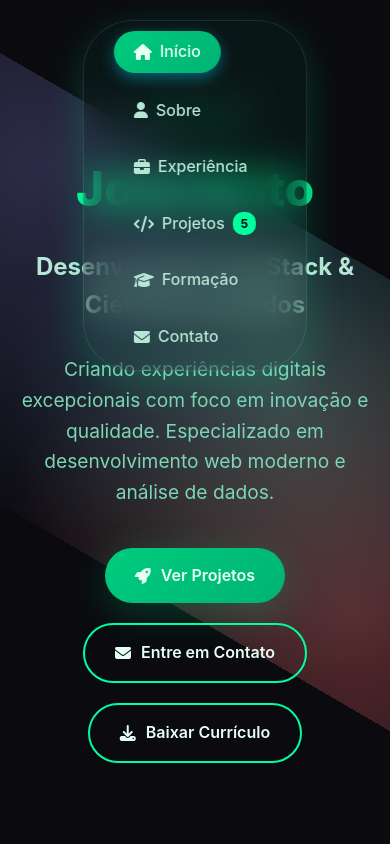
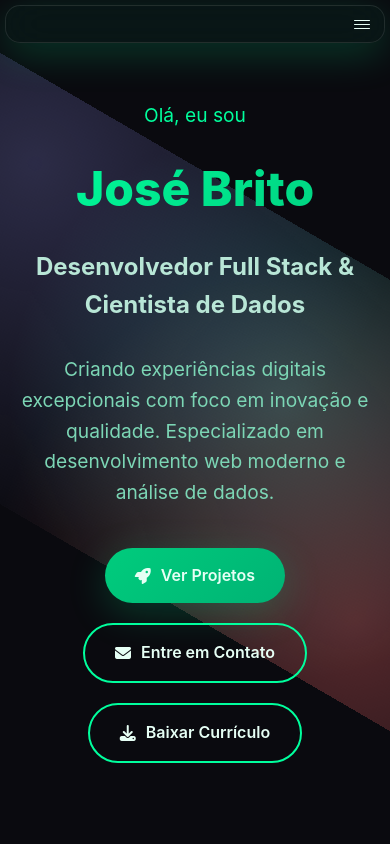
Before and after one commit to josevbrito/josevbrito.github.io, a Vue app: page /#home in a window 390 px wide. Shown: the top 844 px of the page. Built offline with nearby package versions, Linux system fonts and the light colour scheme.

Commit message:
fix: :art: Menu Mobile

```diff
--- a/src/assets/styles/_navigation.css
+++ b/src/assets/styles/_navigation.css
@@ -1,3 +1,4 @@
+/* Estilos base */
 .nav-container {
     position: fixed;
     top: 20px;
@@ -54,3 +55,276 @@
     border-radius: 10px;
     font-weight: bold;
 }
+
+/* Mobile Navigation */
+.mobile-nav {
+    display: none;
+}
+
+.mobile-toggle {
+    background: none;
+    border: none;
+    cursor: pointer;
+    padding: 6px;
+    position: relative;
+    width: 24px;
+    height: 24px;
+    z-index: 1002;
+    display: flex;
+    flex-direction: column;
+    justify-content: center;
+    align-items: center;
+}
+
+.mobile-toggle span {
+    display: block;
+    width: 16px;
+    height: 2px;
+    background: var(--text-primary);
+    margin: 1.5px 0;
+    transition: all 0.3s ease;
+    border-radius: 2px;
+}
+
+.mobile-toggle.active span:nth-child(1) {
+    transform: rotate(45deg) translate(3px, 3px);
+}
+
+.mobile-toggle.active span:nth-child(2) {
+    opacity: 0;
+}
+
+.mobile-toggle.active span:nth-child(3) {
+    transform: rotate(-45deg) translate(4px, -4px);
+}
+
+/* Mobile Menu Overlay */
+.mobile-menu-overlay {
+    position: fixed;
+    top: 0;
+    left: 0;
+    width: 100vw;
+    height: 100vh;
+    background: rgba(0, 0, 0, 0.8);
+    backdrop-filter: blur(10px);
+    opacity: 0;
+    visibility: hidden;
+    transition: all 0.3s ease;
+    z-index: 1001;
+}
+
+.mobile-menu-overlay.active {
+    opacity: 1;
+    visibility: visible;
+}
+
+.mobile-menu {
+    position: absolute;
+    top: 50%;
+    left: 50%;
+    transform: translate(-50%, -50%) scale(0.8);
+    background: var(--bg-glass);
+    backdrop-filter: blur(20px);
+    border: 1px solid rgba(255, 255, 255, 0.1);
+    border-radius: 20px;
+    padding: 30px;
+    min-width: 280px;
+    max-width: 90vw;
+    box-shadow: var(--shadow-primary);
+    transition: all 0.3s ease;
+}
+
+.mobile-menu-overlay.active .mobile-menu {
+    transform: translate(-50%, -50%) scale(1);
+}
+
+
+.mobile-menu-list {
+    list-style: none;
+    padding: 0;
+    margin: 0;
+}
+
+.mobile-nav-item {
+    margin-bottom: 8px;
+}
+
+.mobile-nav-link {
+    display: flex;
+    align-items: center;
+    gap: 12px;
+    padding: 12px 16px;
+    color: var(--text-secondary);
+    text-decoration: none;
+    border-radius: 12px;
+    transition: all 0.3s ease;
+    font-weight: 500;
+}
+
+.mobile-nav-link:hover,
+.mobile-nav-link.active {
+    color: var(--text-primary);
+    background: var(--gradient-tertiary);
+    box-shadow: 0 2px 10px rgba(0, 212, 255, 0.3);
+}
+
+.mobile-nav-link i {
+    width: 20px;
+    text-align: center;
+}
+
+.mobile-nav-link .project-counter {
+    margin-left: auto;
+}
+
+/* Media Queries - Responsividade */
+
+/* Tablets grandes e desktops pequenos */
+@media (max-width: 1024px) {
+    .nav-menu {
+        gap: 20px;
+    }
+
+    .nav-link {
+        padding: 6px 16px;
+        font-size: 14px;
+    }
+
+    .nav-glass {
+        padding: 10px 25px;
+    }
+}
+
+/* Tablets */
+@media (max-width: 768px) {
+    .nav-container {
+        top: 15px;
+        left: 20px;
+        right: 20px;
+        transform: none;
+        width: calc(100% - 40px);
+    }
+
+    .nav-glass {
+        border-radius: 20px;
+        padding: 12px 20px;
+        display: flex;
+        justify-content: flex-end;
+    }
+
+    .nav-menu {
+        gap: 15px;
+    }
+
+    .nav-link {
+        padding: 6px 12px;
+        font-size: 13px;
+    }
+
+    .nav-link span {
+        display: none;
+    }
+
+    .project-counter {
+        font-size: 10px;
+        padding: 1px 6px;
+    }
+}
+
+/* Smartphones grandes */
+@media (max-width: 640px) {
+    .desktop-menu {
+        display: none;
+    }
+
+    .mobile-nav {
+        display: block;
+    }
+
+    .nav-container {
+        top: 10px;
+        left: 10px;
+        right: 10px;
+        width: calc(100% - 20px);
+    }
+
+    .nav-glass {
+        padding: 8px 12px;
+        border-radius: 15px;
+        display: flex;
+        justify-content: flex-end;
+        width: auto;
+        min-width: auto;
+    }
+}
+
+/* Smartphones pequenos */
+@media (max-width: 480px) {
+    .nav-container {
+        top: 5px;
+        left: 5px;
+        right: 5px;
+        width: calc(100% - 10px);
+    }
+
+    .nav-glass {
+        padding: 6px 10px;
+        display: flex;
+        justify-content: flex-end;
+        width: auto;
+        min-width: auto;
+    }
+
+    .mobile-menu {
+        padding: 20px;
+        min-width: 260px;
+        border-radius: 15px;
+    }
+
+    .mobile-nav-link {
+        padding: 10px 12px;
+        font-size: 14px;
+    }
+}
+
+/* Ajustes para orientação landscape em celulares */
+@media (max-height: 600px) and (orientation: landscape) {
+    .mobile-menu {
+        max-height: 90vh;
+        overflow-y: auto;
+        padding: 15px;
+    }
+
+    .mobile-menu-list {
+        display: grid;
+        grid-template-columns: 1fr 1fr;
+        gap: 8px;
+    }
+
+    .mobile-nav-item {
+        margin-bottom: 0;
+    }
+}
+
+/* Estados especiais */
+.nav-scrolled {
+    top: 10px;
+}
+
+@media (max-width: 640px) {
+    .nav-scrolled {
+        top: 5px;
+    }
+}
+
+/* Melhorias de acessibilidade */
+@media (prefers-reduced-motion: reduce) {
+    .nav-container,
+    .nav-link,
+    .mobile-toggle span,
+    .mobile-menu-overlay,
+    .mobile-menu,
+    .mobile-nav-link {
+        transition: none;
+    }
+}
--- a/src/components/Navigation.vue
+++ b/src/components/Navigation.vue
@@ -1,7 +1,8 @@
 <template>
   <nav class="nav-container" :class="{ 'nav-scrolled': scrolled }">
     <div class="nav-glass">
-        <ul class="nav-menu">
+      <!-- Menu Desktop -->
+      <ul class="nav-menu desktop-menu">
         <li class="nav-item">
           <a href="#home"
              class="nav-link"
@@ -58,6 +59,83 @@
           </a>
         </li>
       </ul>
+
+      <!-- Menu Mobile -->
+      <div class="mobile-nav">
+        <!-- Botão hambúrguer -->
+        <button
+          class="mobile-toggle"
+          @click="toggleMobileMenu"
+          :class="{ active: mobileMenuOpen }"
+          aria-label="Menu">
+          <span></span>
+          <span></span>
+          <span></span>
+        </button>
+
+        <!-- Menu mobile (overlay) -->
+        <div class="mobile-menu-overlay" :class="{ active: mobileMenuOpen }" @click="closeMobileMenu">
+          <div class="mobile-menu" @click.stop>
+            <ul class="mobile-menu-list">
+              <li class="mobile-nav-item">
+                <a href="#home"
+                   class="mobile-nav-link"
+                   :class="{ active: activeSection === 'home' }"
+                   @click.prevent="scrollAndClose('home')">
+                  <i class="fas fa-home"></i>
+                  <span>Início</span>
+                </a>
+              </li>
+              <li class="mobile-nav-item">
+                <a href="#about"
+                   class="mobile-nav-link"
+                   :class="{ active: activeSection === 'about' }"
+                   @click.prevent="scrollAndClose('about')">
+                  <i class="fas fa-user"></i>
+                  <span>Sobre</span>
+                </a>
+              </li>
+              <li class="mobile-nav-item">
+                <a href="#experience"
+                   class="mobile-nav-link"
+                   :class="{ active: activeSection === 'experience' }"
+                   @click.prevent="scrollAndClose('experience')">
+                  <i class="fas fa-briefcase"></i>
+                  <span>Experiência</span>
+                </a>
+              </li>
+              <li class="mobile-nav-item">
+                <a href="#projects"
+                   class="mobile-nav-link"
+                   :class="{ active: activeSection === 'projects' }"
+                   @click.prevent="scrollAndClose('projects')">
+                  <i class="fas fa-code"></i>
+                  <span>Projetos</span>
+                  <span class="project-counter">{{ projectsCount }}</span>
+                </a>
+              </li>
+              <li class="mobile-nav-item">
+                <a href="#education"
+                   class="mobile-nav-link"
+                   :class="{ active: activeSection === 'education' }"
+                   @click.prevent="scrollAndClose('education')">
+                  <i class="fas fa-graduation-cap"></i>
+                  <span>Formação</span>
+                </a>
+              </li>
+              <li class="mobile-nav-item">
+                <a href="#contact"
+                   class="mobile-nav-link"
+                   :class="{ active: activeSection === 'contact' }"
+                   @click.prevent="scrollAndClose('contact')">
+                  <i class="fas fa-envelope"></i>
+                  <span>Contato</span>
+                </a>
+              </li>
+            </ul>
+          </div>
+        </div>
+      </div>
     </div>
   </nav>
 </template>
@@ -79,6 +157,29 @@
       default: 0
     }
   },
-    emits: ['scroll-to']
+  data() {
+    return {
+      mobileMenuOpen: false
+    }
+  },
+  emits: ['scroll-to'],
+  methods: {
+    toggleMobileMenu() {
+      this.mobileMenuOpen = !this.mobileMenuOpen;
+      document.body.style.overflow = this.mobileMenuOpen ? 'hidden' : '';
+    },
+    closeMobileMenu() {
+      this.mobileMenuOpen = false;
+      document.body.style.overflow = '';
+    },
+    scrollAndClose(section) {
+      this.$emit('scroll-to', section);
+      this.closeMobileMenu();
+    }
+  },
+  beforeUnmount() {
+    // Cleanup para garantir que o overflow seja restaurado
+    document.body.style.overflow = '';
+  }
 }
 </script>
```
Lines whose indentation alone changed are shown as unchanged.
